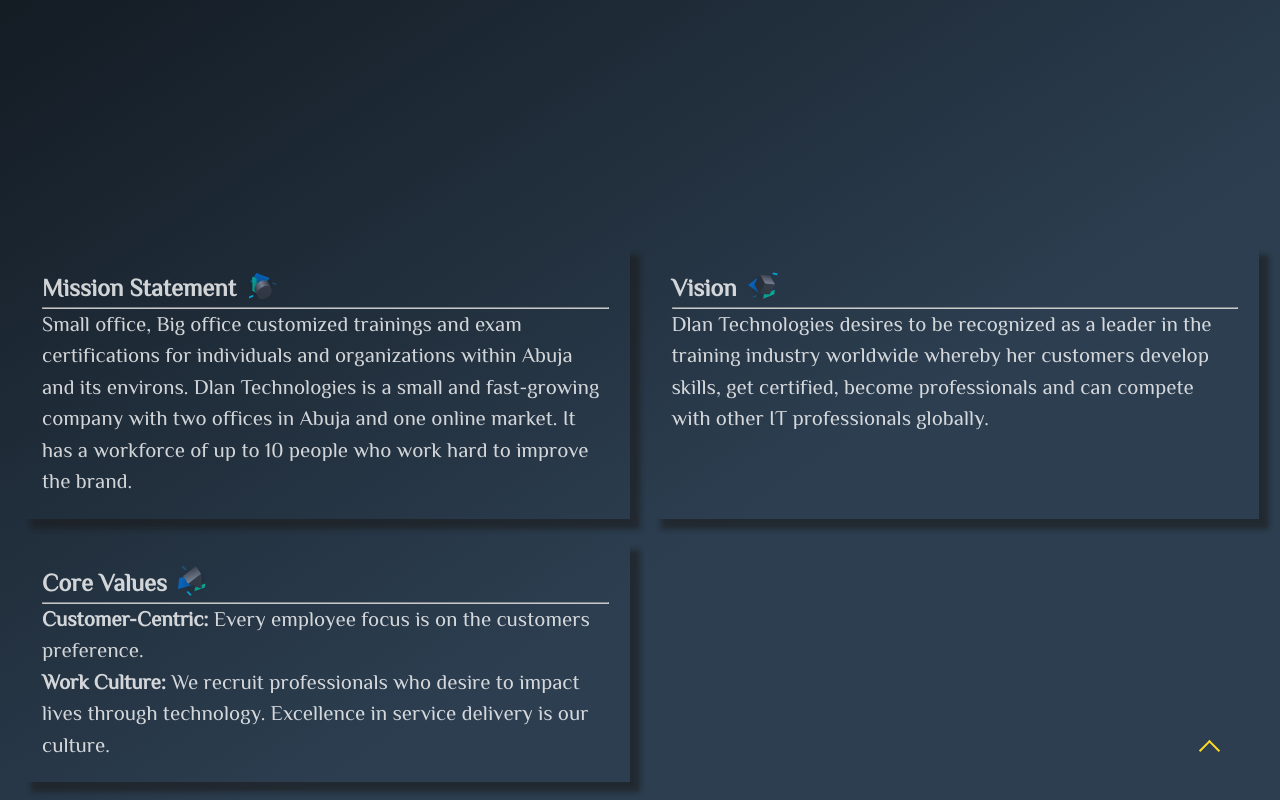
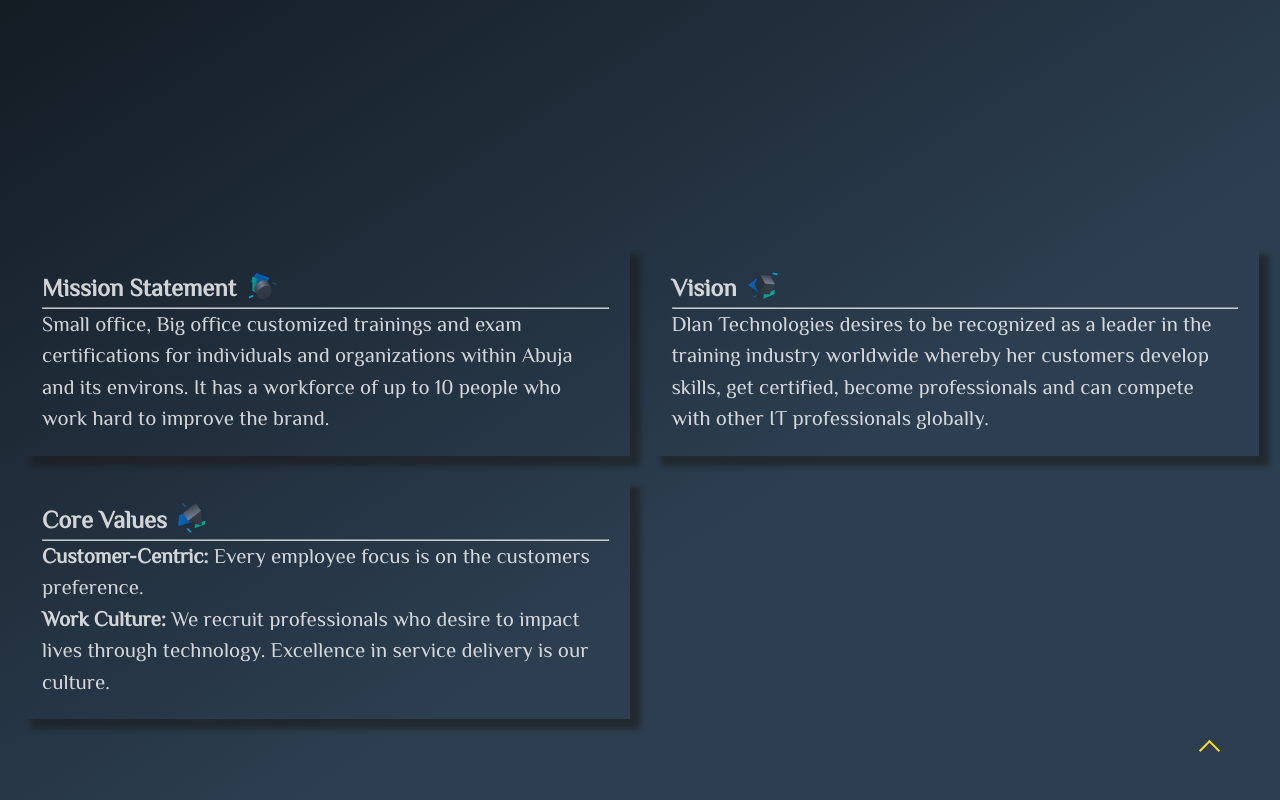
Before and after one commit to okabamac/dlan-tech, a React (Create React App) app: page / in a window 1280 px wide. Shown: the part 800-1600 px from the top of the page. Built offline with nearby package versions, Linux system fonts and the light colour scheme; a web font is replaced by a local one.

Commit message:
Edit the mission statement Change contact mail

```diff
--- a/src/components/Contact.tsx
+++ b/src/components/Contact.tsx
@@ -140,7 +140,7 @@
                                         </span></p>
                                 <p><FontAwesomeIcon icon={faEnvelope} />
                                     <span><a href="mailto:#" title="Send us an email">
-                                    info@dlan.tech</a></span></p>
+                                    info@dlantechnologies.com</a></span></p>
                         </div>
                         <hr/>
                         <ul className="social-media-list">
@@ -152,7 +152,7 @@
                             target="_blank" className="contact-icon">
                                 <FontAwesomeIcon icon={faTwitter} /></a>
                             </li>
-                            <li><a href="#" rel="noopener noreferrer" target="_blank" className="contact-icon">
+                            <li><a href="https://www.facebook.com/dlantechnologies" rel="noopener noreferrer" target="_blank" className="contact-icon">
                                 <FontAwesomeIcon icon={faFacebook} /></a>
                             </li>
                             <li><a href="https://codepen.io/dlantechnologies" rel="noopener noreferrer"
--- a/src/components/Home.tsx
+++ b/src/components/Home.tsx
@@ -26,8 +26,6 @@
               <p>
                          Small office, Big office customized trainings and exam certifications
                          for individuals and organizations within Abuja and its environs.
-                          Dlan Technologies is a small and fast-growing company with two
-                          offices in Abuja and one online market.
                           It has a workforce of up to 10 people who work hard to improve the brand.
               </p>
             </div>
```
